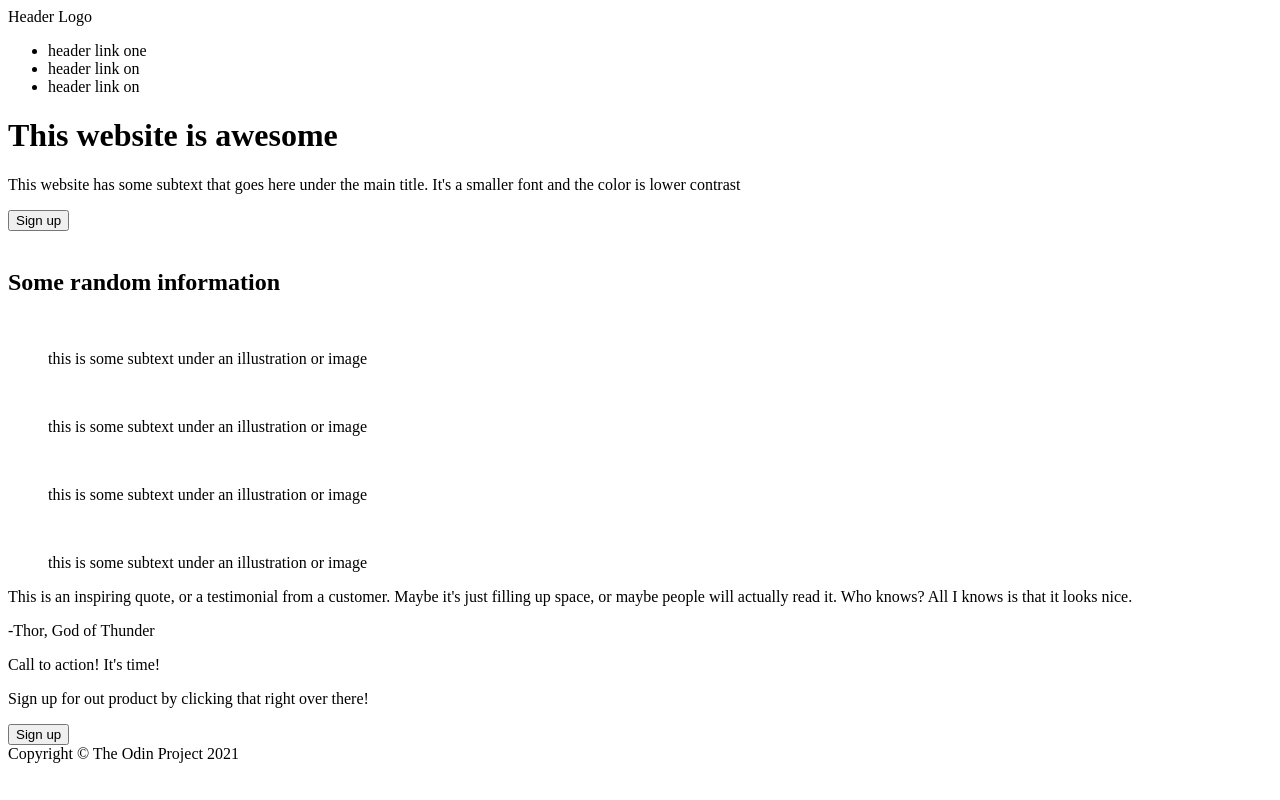
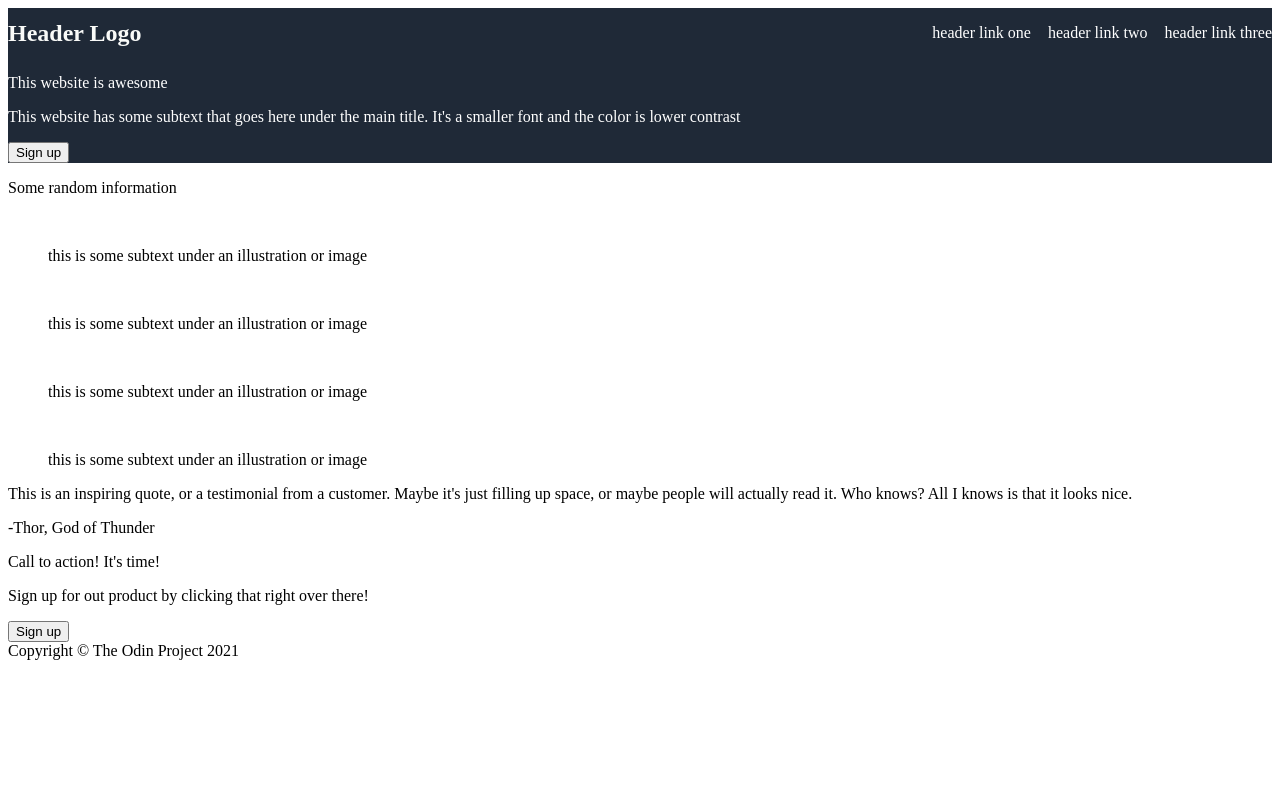
Before and after one commit to NevaGivAP/landing-page-Odin-Project, a plain HTML site: page index.html in a window 1280 px wide. Drawn offline with Linux system fonts and the light colour scheme.

Commit message:
Style the header and change some html
Gave some styles to the header, especially the
nav, which contents have been centered and spaced
Changed some h1 to p for better font size
alteration and so that the bottom margins are not
wide.

```diff
--- a/index.html
+++ b/index.html
@@ -12,14 +12,14 @@
             <span>Header Logo</span>
             <ul>
                 <li>header link one</li>
-                <li>header link on</li>
-                <li>header link on</li>
+                <li>header link two</li>
+                <li>header link three</li>
             </ul>
         </div>
 
         <div class="header-content">
             <div class="left">
-                <h1>This website is awesome</h1>
+                <p>This website is awesome</p>
                 <p>This website has some subtext
                     that goes here under the main title.
                     It's a smaller font and the color is lower
@@ -34,7 +34,7 @@
     </header>
 
     <section class="pictures-section">
-        <h2>Some random information</h2>
+        <p>Some random information</p>
         <figure>
         <div>
             <img src="">
--- a/style.css
+++ b/style.css
@@ -0,0 +1,27 @@
+header{
+    background-color: #1F2937;
+    color: white;
+}
+
+.navigation{
+    display: flex;
+    align-items: center;
+    justify-content: space-between;
+}
+.navigation span{
+    font-size: 24px;
+    color: #F9FAF8;
+    font-weight: bold;
+}
+
+.navigation ul{
+    list-style: none;
+    padding: 0;
+    display: flex;
+    gap: 17px;
+}
+
+.header-content{
+    display: flex;
+
+}
```
